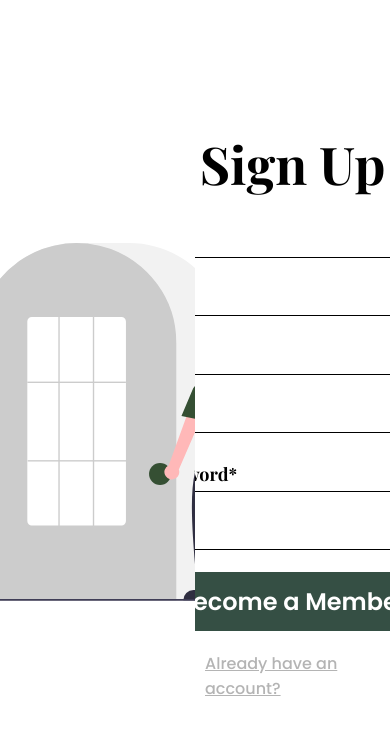
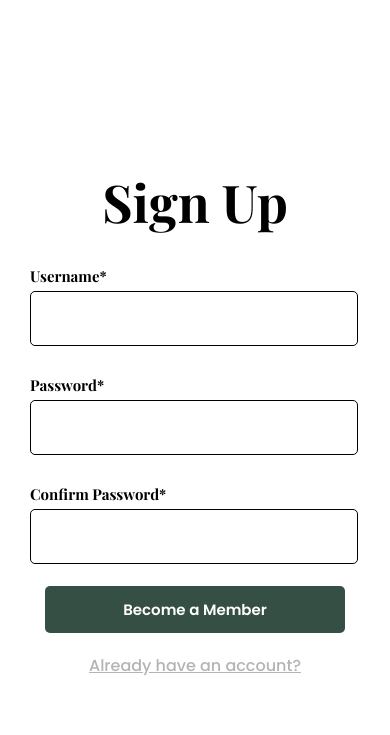
Before and after one commit to naithani-prasoon/django-eCommerce, a Django app: page /register/ in a window 390 px wide. Shown: the top 735 px of the page. Run offline with Django 3.2, Linux system fonts and the light colour scheme.

Commit message:
responsiveness-added

```diff
--- a/ecommerce/static/css/forms.css
+++ b/ecommerce/static/css/forms.css
@@ -107,3 +107,52 @@ button[type="submit"]:hover{
 .loginLinks a:hover{
     color:rgba(0,0,0,0.8);
 }
+
+@media (max-width: 768px) and (min-width:641px){
+    .loginProductPhoto{
+        display: none;
+    }
+}
+
+@media(max-width:640px){
+
+    form{
+        margin:60px auto;
+    }
+    .formGrid{
+        max-width: 300px;
+        margin:0 auto;
+    }
+    .loginProductPhoto{
+        display: none;
+    }
+    .inputField{
+        margin:12px 5px;
+        text-align: left;
+        width:auto;
+        display: flex;
+        flex-direction: column;
+        transform: translateX(-20px);
+    }
+    input,button{
+        width:100%;
+        font-size: 14px;
+    }
+
+    button[type="submit"]{
+        width:100%;
+        font-size: 15px;
+    }
+
+    .inputField p{
+        font-size: 15px;
+    }
+
+    .loginLinks{
+        flex-direction: column;
+    }
+
+    .loginLinks a{
+        padding:15px 10px 0 10px;
+    }
+}
```
Also changed, not shown: ecommerce/db.sqlite3.
